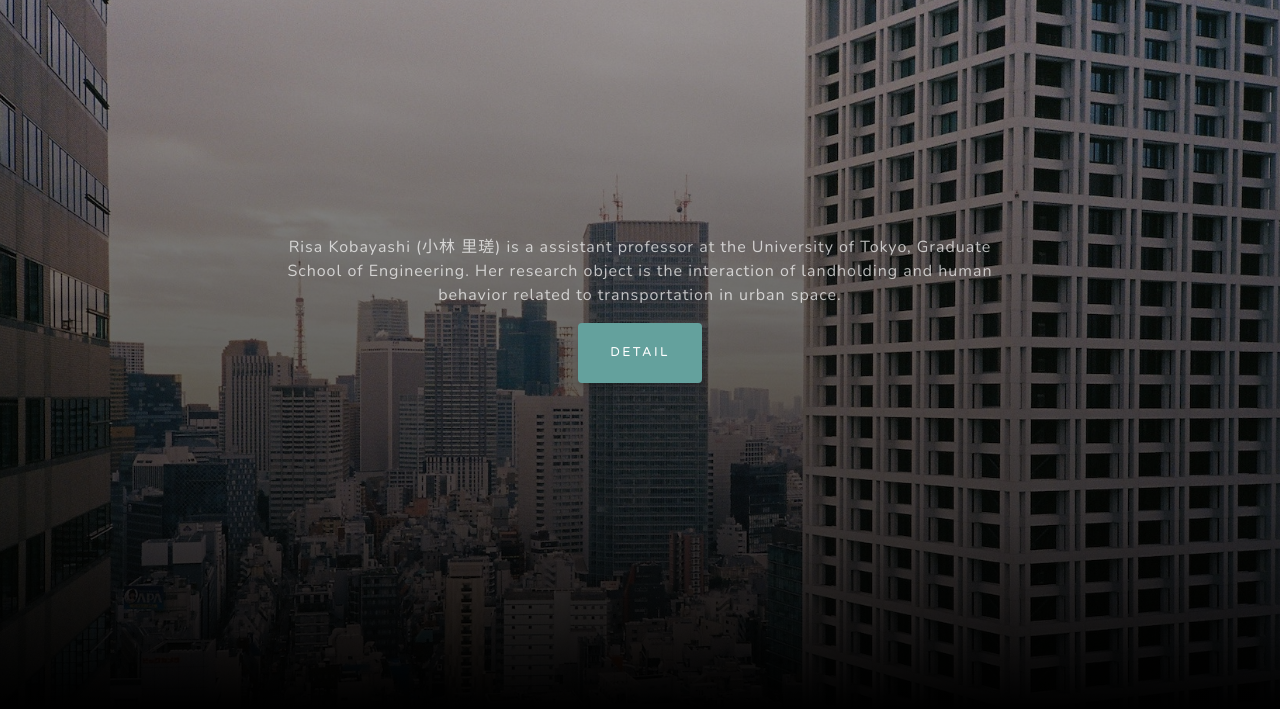
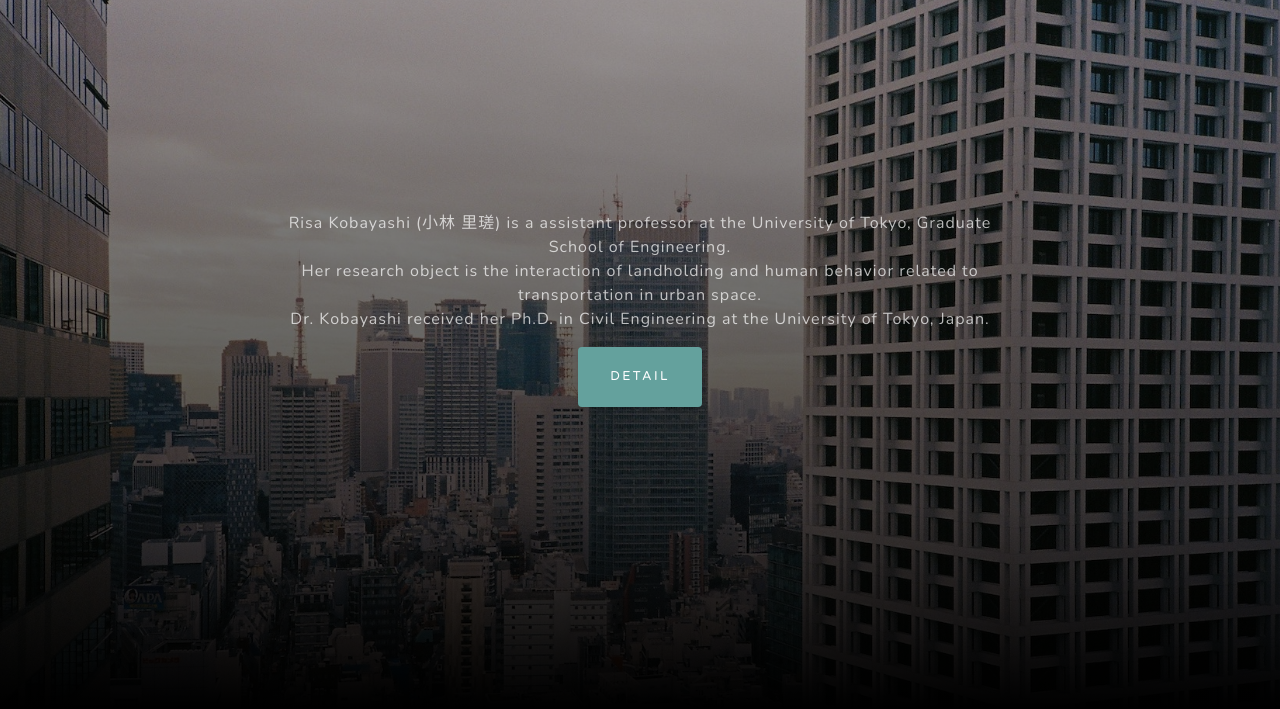
Before and after one commit to Risa-Kobayashi/Risa-Kobayashi.github.io, a website: page index.html in a window 1280 px wide. Shown: the part 91-800 px from the top of the page. Drawn offline with nearby package versions, Linux system fonts and the light colour scheme.

Commit message:
Update index.html

```diff
--- a/index.html
+++ b/index.html
@@ -48,8 +48,11 @@
         <header class="masthead">
             <div class="container d-flex h-100 align-items-center">
                 <div class="col-lg-8 mx-auto text-center">
-                    <p class="text-white-50">Risa Kobayashi (小林 里瑳) is a assistant professor at the University of Tokyo, Graduate School of Engineering. Her research object is the interaction of landholding and human behavior related to transportation in urban space.</p>
-                    <a class="btn btn-primary js-scroll-trigger" href="#Work Experiences">Detail</a>
+                    <p class="text-white-50">Risa Kobayashi (小林 里瑳) is a assistant professor at the University of Tokyo, Graduate School of Engineering. </br>
+                                             Her research object is the interaction of landholding and human behavior related to transportation in urban space.</br>
+                                             Dr. Kobayashi received her Ph.D. in Civil Engineering at the University of Tokyo, Japan.
+                    </p>
+                    <a class="btn btn-primary js-scroll-trigger" href="#WorkExperiences">Detail</a>
                 </div>
             </div>
 
```
